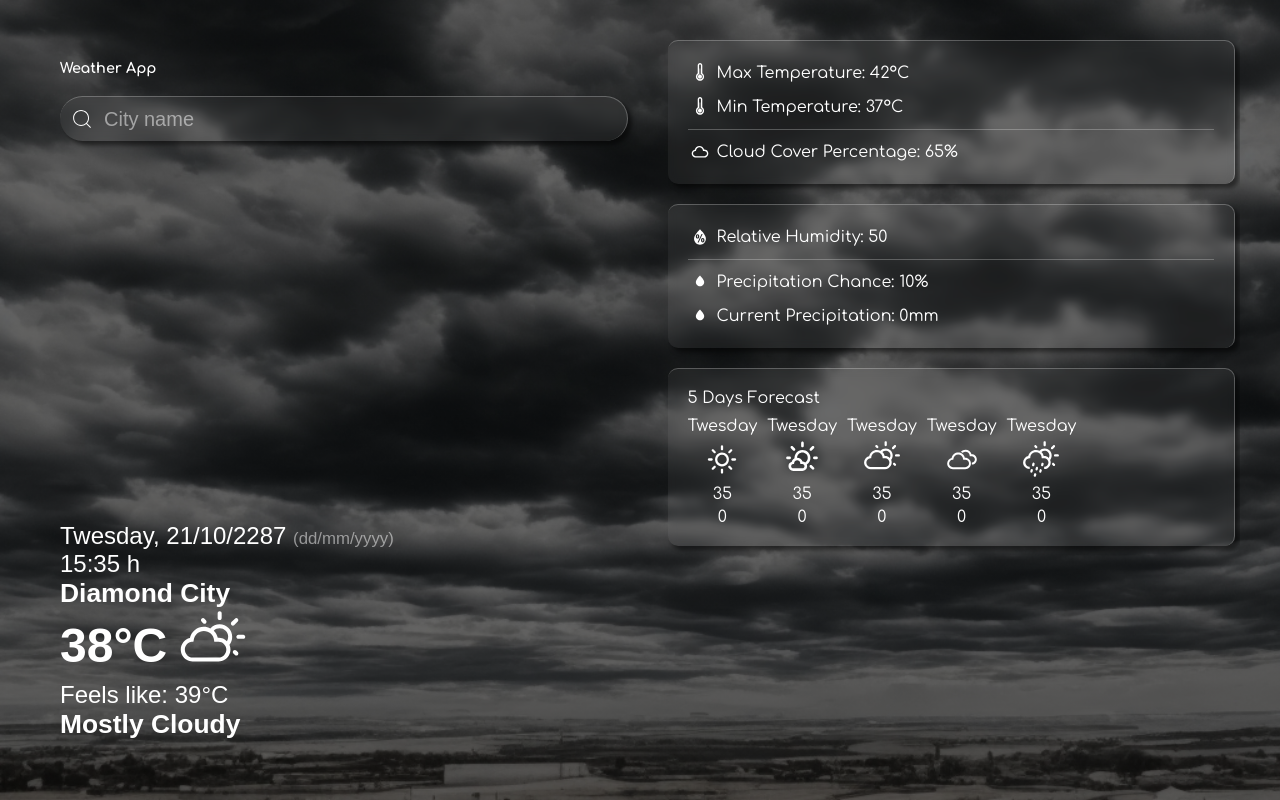
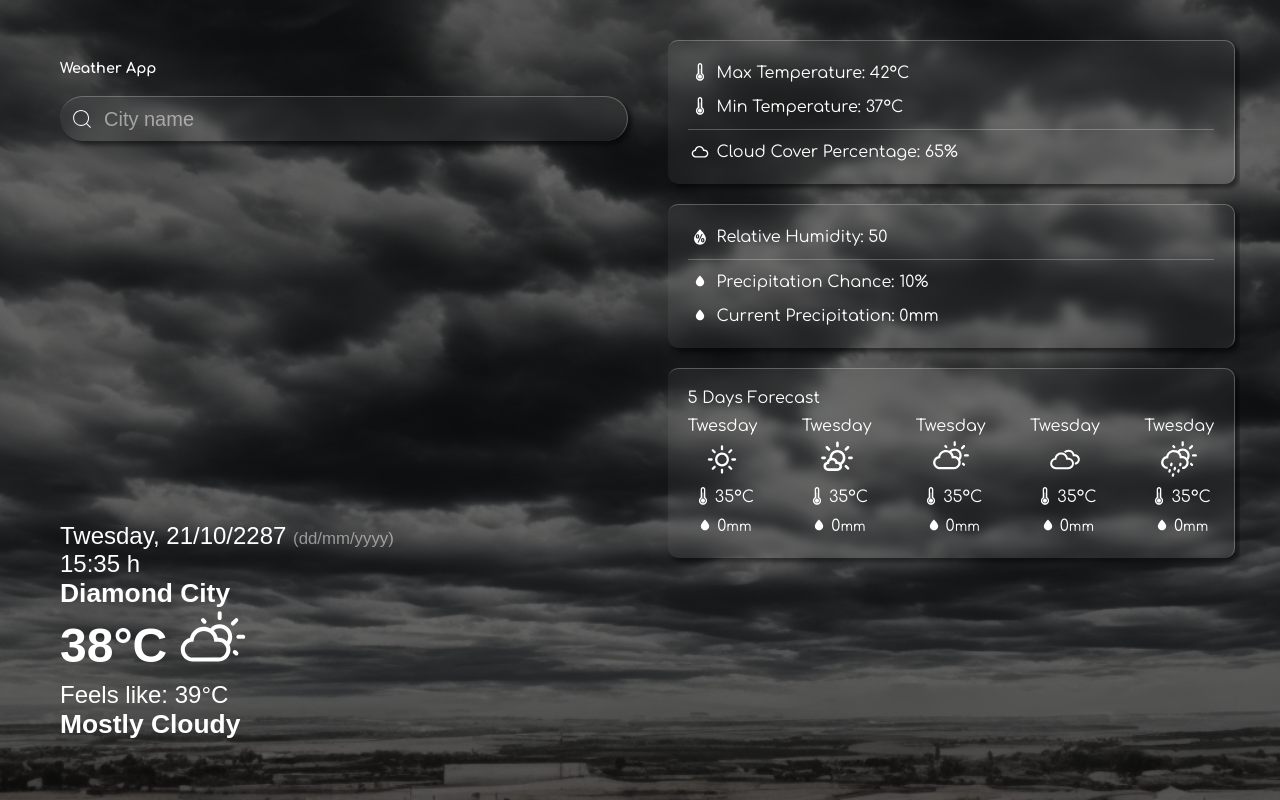
Before and after one commit to GustLSant/weather-app, a React (Vite) app: page / in a window 1280 px wide. Built offline with nearby package versions, Linux system fonts and the light colour scheme; a web font is replaced by a local one.

Commit message:
adicao icones no forecast-card

```diff
--- a/src/components/ForecastCard/ForecastCard.css
+++ b/src/components/ForecastCard/ForecastCard.css
@@ -4,3 +4,8 @@
     align-items: center;
     gap: 5px;
 }
+
+.forecast-card div{
+    display: flex;
+    align-items: center;
+}
--- a/src/components/ForecastCard/ForecastCard.jsx
+++ b/src/components/ForecastCard/ForecastCard.jsx
@@ -1,5 +1,12 @@
 import PropTypes from 'prop-types';
 import './ForecastCard.css'
+
+import {
+    WiThermometer,
+    WiRaindrop
+} from 'react-icons/wi'
+
+
 
 function ForecastCard(props) {
     console.log(props.icon)
@@ -8,8 +15,15 @@ function ForecastCard(props) {
         <div className="forecast-card">
             <p>{props.day}</p>
             {<props.icon size={'2.5em'} />}
-            <p>{props.temperature}</p>
-            <p>{props.precip}</p>
+            <div>
+                <WiThermometer size={'1.5em'} />
+                <p>{props.temperature}°C</p>
+            </div>
+            <div>
+                <WiRaindrop size={'1.5em'} />
+                <p>{props.precip}<small>mm</small></p>
+            </div>
+
         </div>
     )
 }
--- a/src/components/SidePanel/SidePanel.css
+++ b/src/components/SidePanel/SidePanel.css
@@ -28,6 +28,7 @@
 .side-panel__forecast-container{
     display: flex;
     gap: 10px;
+    justify-content: space-between;
     flex-wrap: wrap;
     overflow-x: auto;
 }
```
